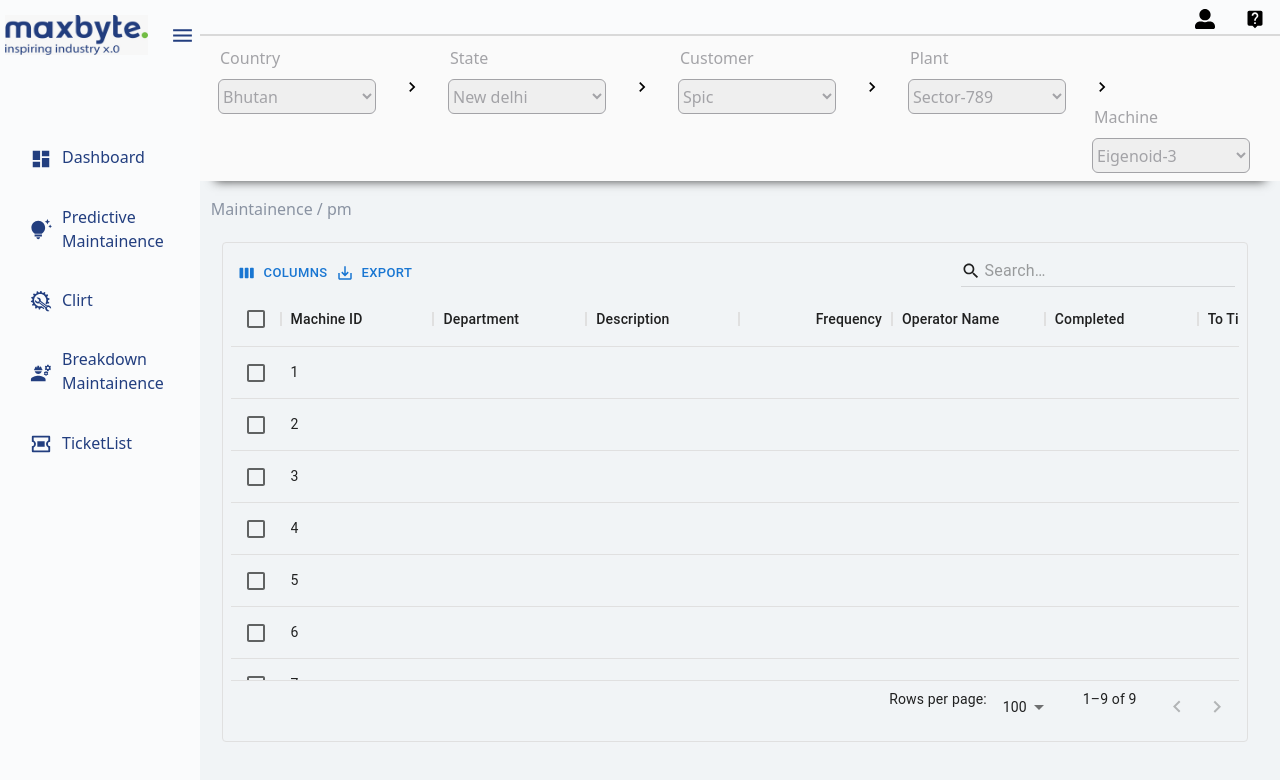
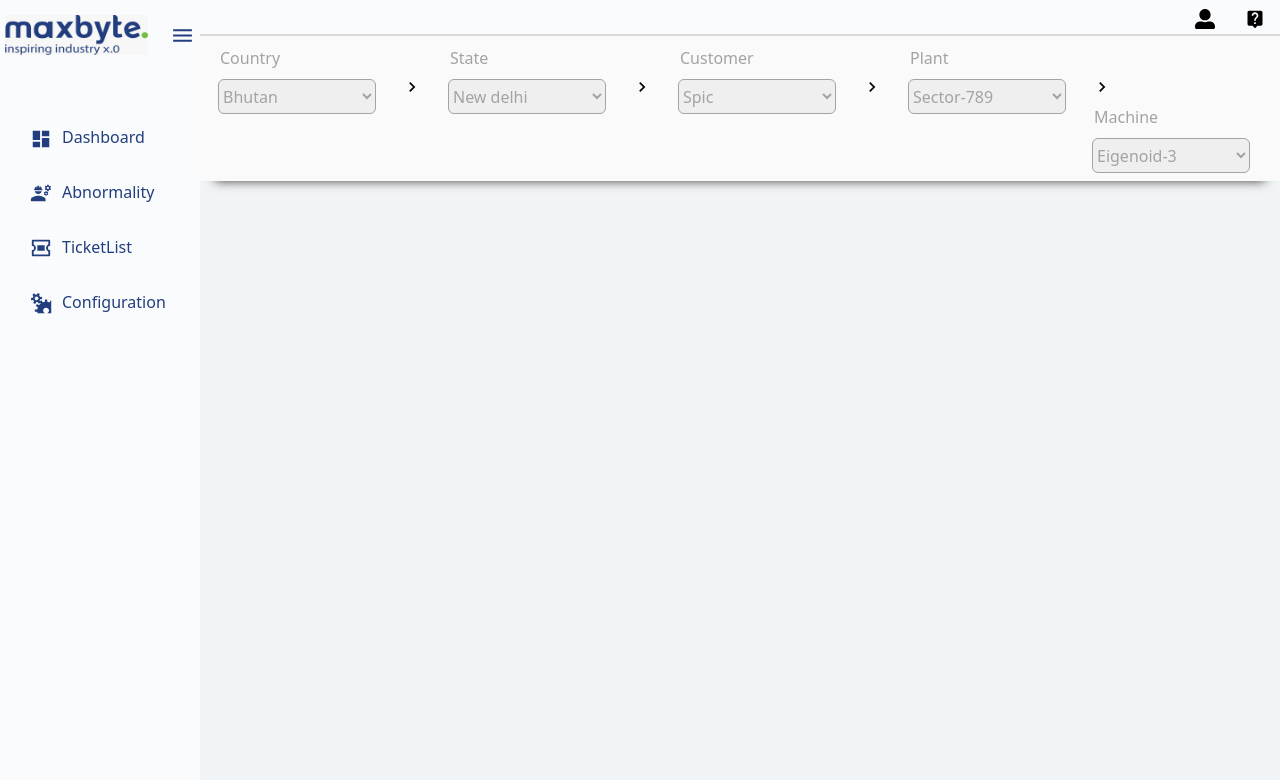
Before and after one commit to JEEVI0501/Maxbyte, a React (Create React App) app: page /pm in a window 1280 px wide. Both pictures are taken after a click on the icon 39 px from the left and 28 px from the top of the page. Shown: the top 780 px of the page. Built offline with nearby package versions, Linux system fonts and the light colour scheme.

Commit message:
3rd commit

```diff
--- a/src/App.js
+++ b/src/App.js
@@ -1,11 +1,13 @@
 import  Sidebar from './Components/Sidebar';
 import NavBar from './Components/navbar';
 import { BrowserRouter as Router, Routes, Route} from "react-router-dom";
-import  Bm from './Pages/bm';
-import  Pm from './Pages/pm';
+// import  Bm from './Pages/bm';
+// import  Pm from './Pages/pm';
 import Dashboard from './Pages/dashboard';
-import Clirt from './Pages/clirt';
+// import Clirt from './Pages/clirt';
 import TicketList from './Pages/ticketList';
+import Configuration from './Pages/config';
+import Abnormality from './Pages/abnormality';
 
 function App(){
     return(
@@ -15,9 +17,10 @@ function App(){
             <NavBar />
             <Routes>
                 <Route path="/" element={<Dashboard />} />
-                <Route path="/pm" element={<Pm />} />
-                <Route path="/clirt" element={<Clirt />} />
-                <Route path="/Bm" element={<Bm />} />
+                {/* <Route path="/pm" element={<Pm />} />
+                <Route path="/clirt" element={<Clirt />} /> */}
+                <Route path="/abnormality" element={<Abnormality />} />
+                <Route path="/config" element={<Configuration />} />
                 <Route path="/ticketList" element={<TicketList />} />
             </Routes>
             </Sidebar>
--- a/src/Components/Sidebar.css
+++ b/src/Components/Sidebar.css
@@ -14,7 +14,6 @@
 }
 
 .routes {
-    margin-top: 30%;
     display: flex;
     flex-direction: column;
     gap: 5px;
@@ -26,7 +25,9 @@
     align-items:center;
     justify-content:space-between;
     padding:15px 5px;
+    margin-bottom: 20%;
 }
+
 .sidebar-links{
     display:flex;
     padding: 15px 30px;
@@ -35,8 +36,12 @@
     align-items: center;
     text-decoration: none;
 }
+.sidebar-lin{
 
+        background-color: #223E7F;
 
+        text-decoration: none;
+}
 .sidebar-links:hover{
     background-color:#223E7F;
     color:#FAFBFC;
--- a/src/Components/Sidebar.js
+++ b/src/Components/Sidebar.js
@@ -2,30 +2,34 @@ import { motion } from "framer-motion";
 import './Sidebar.css';
 import { MdDashboard , MdTipsAndUpdates , MdEngineering } from "react-icons/md";
 import {NavLink} from "react-router-dom";
+import {Link} from "react-router-dom";
 import { GiAutoRepair } from "react-icons/gi";
 import { RiTicket2Line } from "react-icons/ri";
 import { MdMenu } from "react-icons/md";
+import { GiGears } from "react-icons/gi";
 import Logo from "../assets/Logo.jpeg";
 import {useState} from 'react';
+import { AiOutlineAudit } from "react-icons/ai";
+import { GrVmMaintenance } from "react-icons/gr";
 const routes =[
     {
         path:"/",
         name:"Dashboard",
         icon:<MdDashboard size={22}/>
     },
+    // {
+    //     path:"/pm",
+    //     name:"Predictive Maintainence",
+    //     icon:<MdTipsAndUpdates size={22}/>
+    // },
+    // {
+    //     path:"/clirt",
+    //     name:"Clirt",
+    //     icon:<GiAutoRepair size={22}/>
+    // },
     {
-        path:"/pm",
-        name:"Predictive Maintainence",
-        icon:<MdTipsAndUpdates size={22}/>
-    },
-    {
-        path:"/clirt",
-        name:"Clirt",
-        icon:<GiAutoRepair size={22}/>
-    },
-    {
-        path:"/bm",
-        name:"Breakdown Maintainence",
+        path:"/abnormality",
+        name:"Abnormality",
         icon:<MdEngineering size={22}/>
     },
     {
@@ -33,14 +37,80 @@ const routes =[
         name:"TicketList",
         icon:<RiTicket2Line size={22}/>
     },
+    {
+        path:"/config",
+        name:"Configuration",
+        icon:<GiGears size={22}/>,
+        subNav : [
+            {
+                path:"/config/audit",
+                name:"Audit",
+                icon :<AiOutlineAudit size={22} />
+            },
+            {
+                path:"/config/maintainence",
+                name:"Maintainence",
+                icon :<GrVmMaintenance size={22} />
+            },
+
+        ],
+    },
+
 ];
+
+const SubNavigation =(props)=>{
+
+    const routes = props.items;
+    console.log(routes)
+    // return (
+    //     <>
+
+    //     <ul>
+
+    //     {routes.map((routes,index)=>{
+
+    //         return (
+    //             <NavLink to={routes.path} key={routes.name} className = "sidebar-links">
+
+    //                         {/* <div className = "sideBar.icons">{routes.icon}</div> */}
+    //                         <div className = "sideBar.name">{routes.name}</div>
+    //             </NavLink>
+
+    //         )
+    //     }
+    //     )}
+    //     </ul></>
+    //)
+    if(!routes) return null;
+    return (
+    <ul>
+      {routes.map((item, index) => {
+        return(
+             <NavLink to={item.path} key={index} className = "sidebar-links">
+                <div className = "sideBar.icons">{item.icon}</div>
+                    {
+                        <div className = "sideBar.name">{item.name}</div>
+                    }
+            </NavLink>
+        )
+      })}
+    </ul>
+  );
+}
+
 
 const Sidebar = ({children}) => {
 
     const[show,setShow] = useState(false);
     const toggle =() => setShow(!show);
 
+    const[showSubMenu,setShowSubMenu] =useState(false);
+    const clicked =() => setShowSubMenu(!showSubMenu);
+
+
+
     return (
+
     <div className = "sideBar-main">
         <motion.div animate={{width: show ? "200px" : "60px"}} className = "sideBar-motion" >
         <div className="maxbyte-logo">
@@ -51,14 +121,18 @@ const Sidebar = ({children}) => {
         <div className ="sideBar-icons">
             <MdMenu size={25} onClick={toggle} />
         </div></div>
-        <section className="routes">
-            {routes.map((route)=>(
-                <NavLink to={route.path} key={route.name} className = "sidebar-links">
+            {routes.map((route,index)=>(
+                <NavLink to={route.path} key={route.name} className = "sidebar-links"  onClick={clicked}>
+
                     <div className = "sideBar.icons">{route.icon}</div>
-                    {show && <div className = "sideBar.name">{route.name}</div>}
+                    {
+                        show && <div className = "sideBar.name">{route.name}</div>
+
+                    }
+                    {showSubMenu && <div><SubNavigation items ={route.subNav} /></div>}
+
                 </NavLink>
             ))}
-        </section>
         </motion.div>
        <main className="sideBar-child">{children}</main>
     </div>
--- /dev/null
+++ b/src/Pages/abnormality.js
@@ -0,0 +1,9 @@
+import React from 'react'
+
+const abnormality = () => {
+  return (
+    <div>abnormality</div>
+  )
+}
+
+export default abnormality
--- /dev/null
+++ b/src/Pages/config.js
@@ -0,0 +1,8 @@
+
+const config = () => {
+  return (
+    <div>config</div>
+  )
+}
+
+export default config;
--- a/src/Pages/pm.js
+++ b/src/Pages/configuration/pm.js
@@ -1,7 +1,5 @@
 import { DataGrid,GridToolbar } from '@mui/x-data-grid';
 import './pm.css';
-import { palette } from '@mui/system';
-import { Box } from '@mui/system';
 
 
 const pm = () => {
@@ -30,6 +28,7 @@ const pm = () => {
     flex: 1,
     type: 'number',
     editable: false,
+    headerAlign : 'left',
   },
   {
     field: 'operatorName',
```
Also changed, not shown: src/Pages/configuration/clirt.js (renamed from src/Pages/clirt.js), src/Pages/configuration/pm.css (renamed from src/Pages/pm.css), 1 other file (tests, documents, lock files or other folders).
